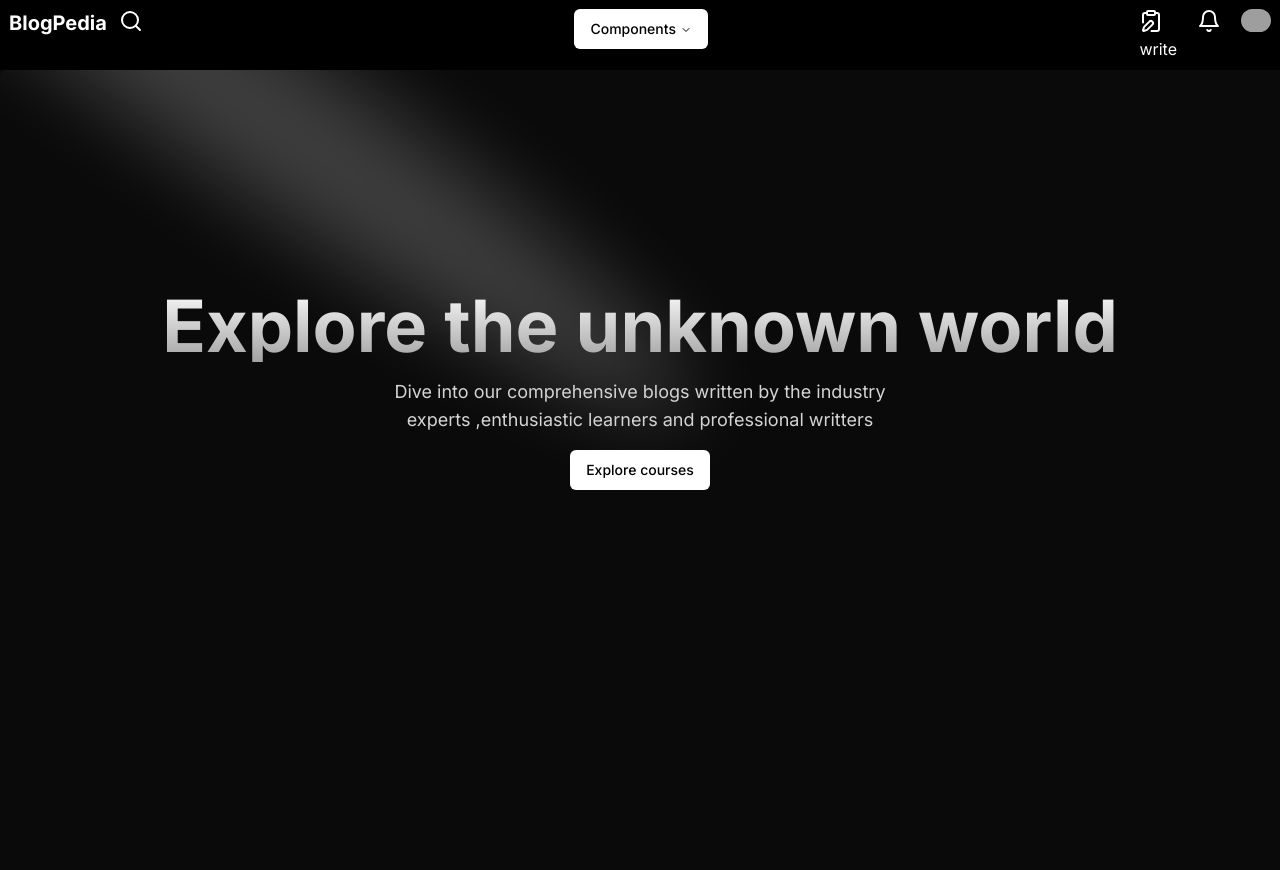
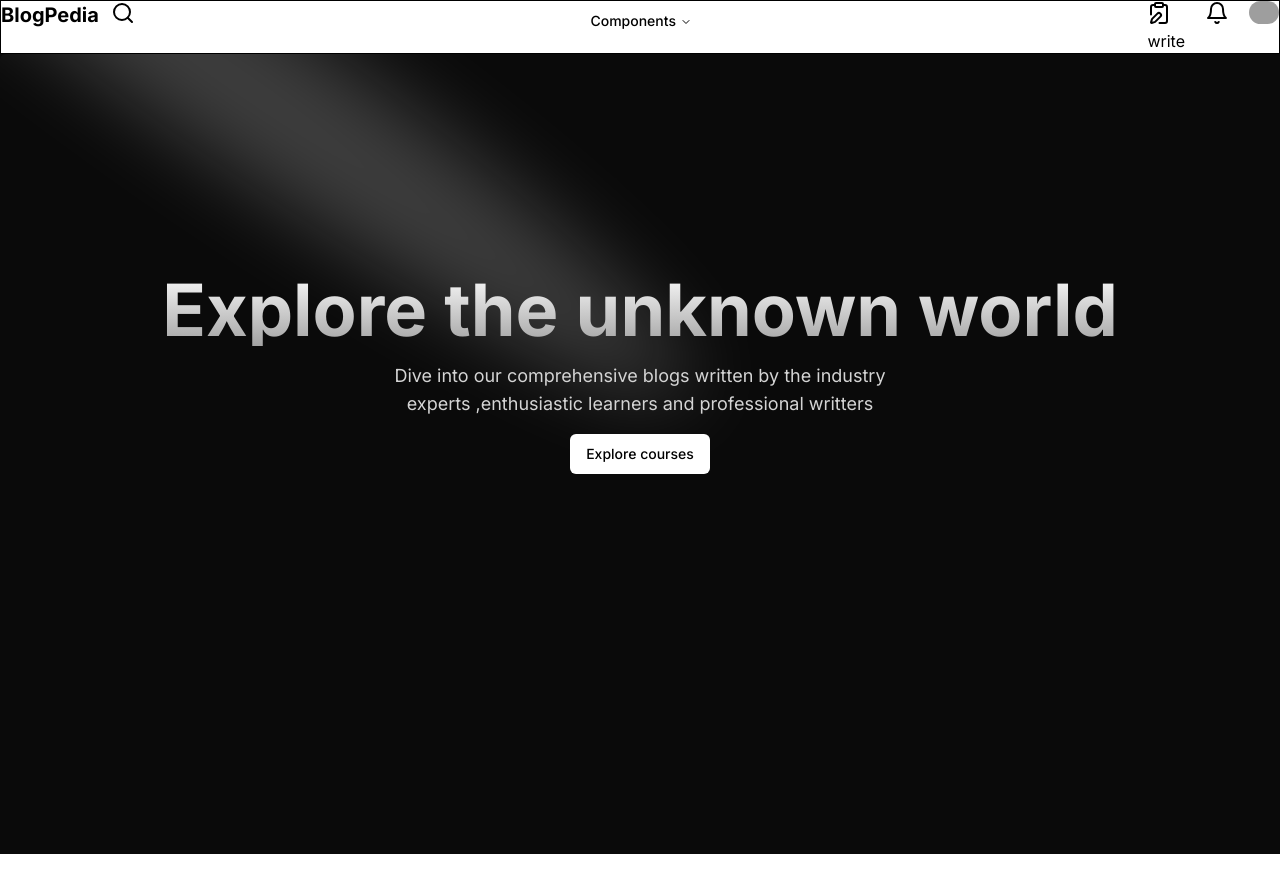
Before and after one commit to arijitdas122001/NextJsBlog, a Next.js app: page / in a window 1280 px wide. Built offline with nearby package versions, Linux system fonts and the light colour scheme; grey boxes are pictures that could not be loaded.

Commit message:
dashboard completed

```diff
--- a/src/app/blogs/all-blogs/page.tsx
+++ b/src/app/blogs/all-blogs/[blogtype]/page.tsx
@@ -22,8 +22,8 @@ const AllBlogs = () => {
     const params=useParams();
     useEffect(()=>{
         const FetchAllBlogs=async()=>{
-        try {
-            const res=await axios.post('http://localhost:3000/api/AllBlog-Get/all');
+        try{
+            const res=await axios.post(`http://localhost:3000/api/AllBlog-Get/${params.blogtype}`);
             const obj=res.data;
             console.log(obj.All_Blogs);
             setAllBlogs(obj.All_Blogs);
@@ -40,7 +40,7 @@ const AllBlogs = () => {
         FetchAllBlogs();
     },[])
   return (
-    <div className="flex gap-2 justify-center flex-wrap bg-cyan-900">
+    <div className="flex gap-2 justify-center flex-wrap bg-cyan-900 min-h-screen">
       <BackgroundBeams/>
         {allBlogs.map((ele:any,i)=>(
           <div key={i} className="mt-5">
@@ -50,7 +50,7 @@ const AllBlogs = () => {
                   <CardDescription>{ele.sub_title}</CardDescription>
                 </CardHeader>
                 <div className="flex justify-center h-25">
-                  <Image src={ele.img} alt="no-image" height={ele.img?300:200} width={300} className="object-fill"/>
+                  <Image src={ele.img} alt="no-image" height={ele.img?100:200} width={300} className="object-fill"/>
                 </div>
                 <div className="flex justify-evenly align-middle">
                   <div className="flex justify-center align-middle gap-2">
--- a/src/app/dashboard/page.tsx
+++ b/src/app/dashboard/page.tsx
@@ -4,10 +4,12 @@ import { BlogInterface } from "@/Model/Blog";
 import axios from "axios";
 import { Heart, MessageCircle } from "lucide-react";
 import Image from "next/image";
+import { useRouter } from "next/navigation";
 import React, { useEffect, useState } from "react";
 
 const DashBoard = () => {
   const [blogs, setBlogs] = useState<[BlogInterface]>();
+  const router=useRouter();
   useEffect(() => {
     const LoadData = async () => {
       const res = await axios.post("http://localhost:3000/api/AllBlog-Get/all");
@@ -15,6 +17,9 @@ const DashBoard = () => {
     };
     LoadData();
   }, []);
+  const handelclick=(ele:string):any=>{
+    router.push(`/blogs/all-blogs/${ele}`)
+  }
   return (
     <div className="flex justify-center min-h-screen">
       <div className="w-full max-w-6xl space-y-8 flex gap-8">
@@ -110,7 +115,7 @@ const DashBoard = () => {
                 </div>
                 <div className="flex gap-5 flex-wrap">
                   {tags.map((ele,i) => (
-                    <div className="rounded-xl bg-blue-100 p-2 hover:cursor-pointer" key={i}>
+                    <div className="rounded-xl bg-blue-100 p-2 hover:cursor-pointer" key={i} onClick={()=>handelclick(ele)}>
                       {ele}
                     </div>
                   ))}
--- a/src/components/Navbar.tsx
+++ b/src/components/Navbar.tsx
@@ -1,5 +1,5 @@
 "use client"
-import React, { useState } from "react";
+import React from "react";
 import {
   NavigationMenu,
   NavigationMenuContent,
@@ -16,9 +16,9 @@ import { Bell, ClipboardPen,   Search } from "lucide-react";
 
 function Navbar() {
   return (
-    <div className="border border-black bg-black">
-  <div className="p-2 flex justify-between">
-    <div className="flex gap-3 text-white justify-center align-middle">
+    <div className="border border-black ">
+  <div className="flex justify-between">
+    <div className="flex gap-3 text-black justify-center align-middle">
       <div className="text-xl font-bold">BlogPedia</div>
       <div>
         <Search/>
@@ -28,7 +28,7 @@ function Navbar() {
     <NavigationMenu>
       <NavigationMenuList>
         <NavigationMenuItem>
-          <NavigationMenuTrigger>Components</NavigationMenuTrigger>
+          <NavigationMenuTrigger className="p-1">Components</NavigationMenuTrigger>
           <NavigationMenuContent className="bg-black">
             <ul className="grid w-[400px] gap-3 p-4 md:w-[500px] md:grid-cols-2 lg:w-[600px] ">
                 <ListItem
@@ -49,7 +49,7 @@ function Navbar() {
       </NavigationMenuList>
     </NavigationMenu>
     </div>
-    <div className="flex gap-5 text-white justify-center">
+    <div className="flex gap-5 text-black justify-center">
       <div className="flex flex-col gap-1">
         <ClipboardPen/>
         write
```
